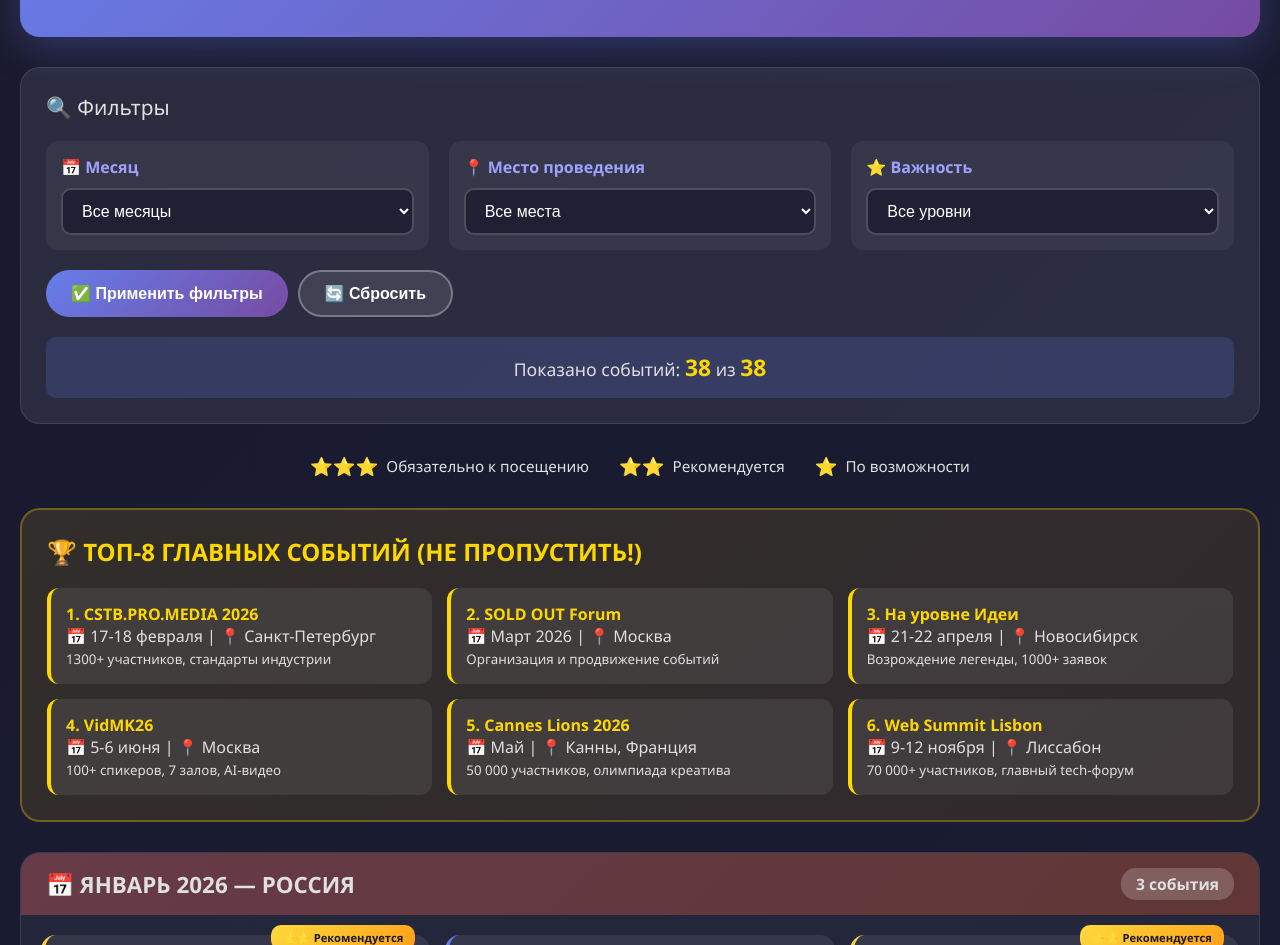
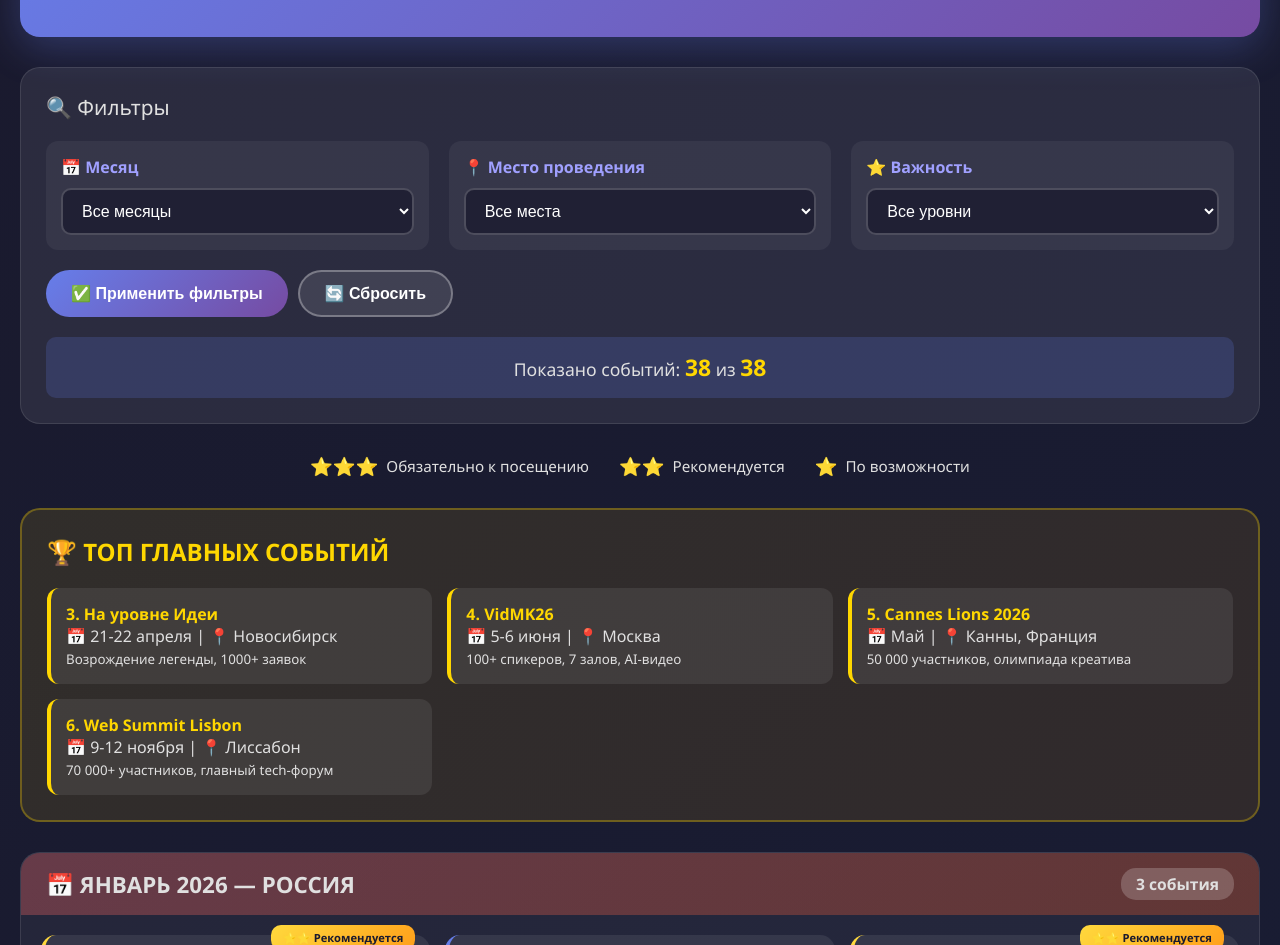
Before and after one commit to rockrashit19/mon_events_to_visit, a plain HTML site: page index.html in a window 1280 px wide. Shown: the part 155-1100 px from the top of the page. Drawn offline with Linux system fonts and the light colour scheme.

Commit message:
deleted past events

```diff
--- a/index.html
+++ b/index.html
@@ -524,18 +524,8 @@
 
       <!-- ТОП ГЛАВНЫХ СОБЫТИЙ -->
       <div class="top-events" id="top-events">
-        <h2>🏆 ТОП-8 ГЛАВНЫХ СОБЫТИЙ (НЕ ПРОПУСТИТЬ!)</h2>
+        <h2>🏆 ТОП ГЛАВНЫХ СОБЫТИЙ</h2>
         <div class="top-events-grid">
-          <div class="top-event-item">
-            <strong>1. CSTB.PRO.MEDIA 2026</strong><br />
-            📅 17-18 февраля | 📍 Санкт-Петербург<br />
-            <small>1300+ участников, стандарты индустрии</small>
-          </div>
-          <div class="top-event-item">
-            <strong>2. SOLD OUT Forum</strong><br />
-            📅 Март 2026 | 📍 Москва<br />
-            <small>Организация и продвижение событий</small>
-          </div>
           <div class="top-event-item">
             <strong>3. На уровне Идеи</strong><br />
             📅 21-22 апреля | 📍 Новосибирск<br />
```
